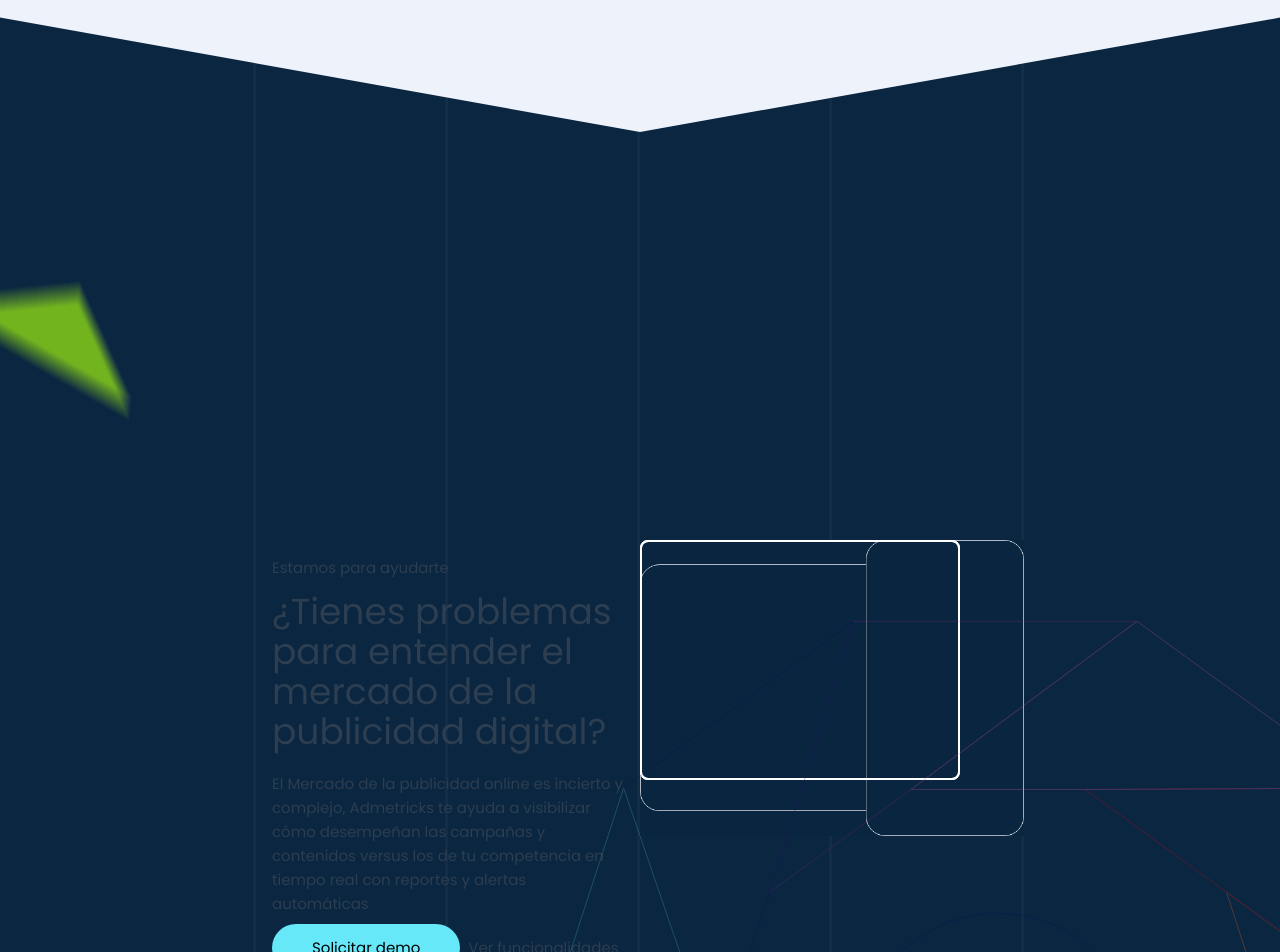
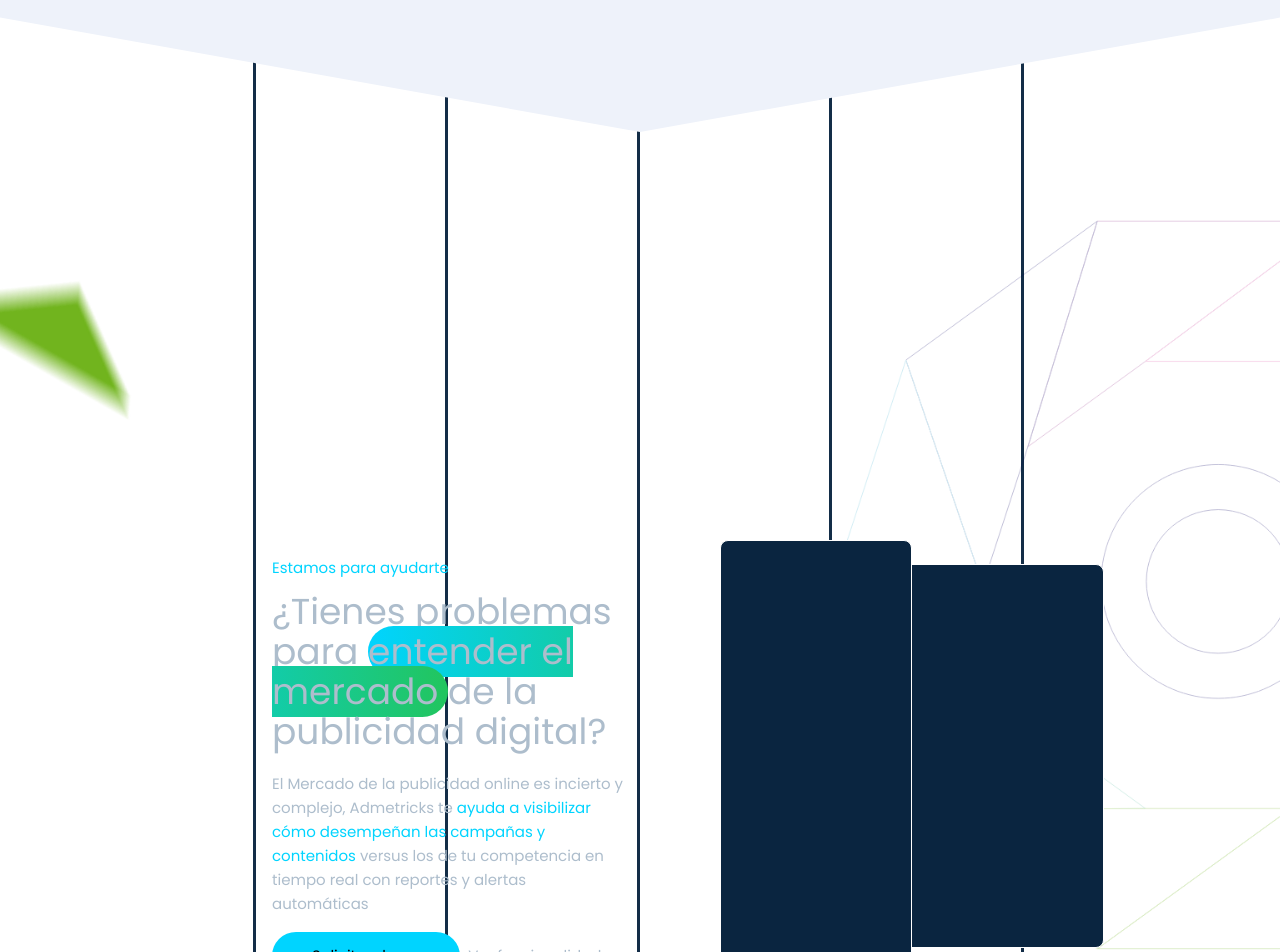
Before and after one commit to devendr4/admetricks-coding-test, a Vue app: page / in a window 1280 px wide. Shown: the top 952 px of the page. Built offline with nearby package versions, Linux system fonts and the light colour scheme.

Commit message:
use divs instead of png

```diff
--- a/src/App.vue
+++ b/src/App.vue
@@ -49,36 +49,41 @@ const sections: Section[] = [
     <div class="relative flex mt-80 flex-wrap ml-20% w-60%">
       <div class="p-2 w-1/2">
         <div class="p-2">
-          <h4>Estamos para ayudarte</h4>
+          <h4 class="text-cyan">Estamos para ayudarte</h4>
           <h1 class="text-4xl mb-5 mt-3">
-            ¿Tienes problemas para entender el mercado de la publicidad digital?
+            ¿Tienes problemas para
+            <span class="bg-gradient-to-r from-cyan rounded-full to-green-500 h-2 text-inherit"
+              >entender el mercado </span
+            >de la publicidad digital?
           </h1>
           <p class="mb-2">
-            El Mercado de la publicidad online es incierto y complejo, Admetricks te ayuda a
-            visibilizar cómo desempeñan las campañas y contenidos versus los de tu competencia en
-            tiempo real con reportes y alertas automáticas
+            El Mercado de la publicidad online es incierto y complejo, Admetricks te
+            <mark class="text-cyan bg-transparent">
+              ayuda a visibilizar cómo desempeñan las campañas y contenidos</mark
+            >
+            versus los de tu competencia en tiempo real con reportes y alertas automáticas
           </p>
-          <div class="flex gap-2">
-            <button class="p-3 bg-cyan-300 pl-10 pr-10 text-black rounded-full">
-              Solicitar demo
-            </button>
+          <div class="flex gap-2 mt-4">
+            <button class="p-3 bg-cyan pl-10 pr-10 text-black rounded-full">Solicitar demo</button>
             <button>Ver funcionalidades</button>
           </div>
         </div>
       </div>
       <div class="w-1/2">
-        <div class="relative">
-          <div class="absolute border-white border-2 rounded-lg h-[15rem] w-[20rem]"></div>
-          <div class="absolute border-white border-2 rounded-lg h-[15rem] w-[20rem]"></div>
+        <img class="absolute -top-[20rem] -right-[36rem]" src="./assets/polygons.png" />
+        <div class="relative left-20">
+          <div
+            class="absolute border-white bg-background border rounded-lg h-[24rem] w-[24rem] top-[1.5rem]"
+          ></div>
+          <div
+            class="absolute right-: border-white border bg-background rounded-lg h-[27rem] w-[12rem]"
+          ></div>
         </div>
-        <img class="right-[17rem] bg-background top-[35rem] z-20" src="./assets/rectangles.png" />
       </div>
-      <div class="w-full flex mt-4">
+      <div class="w-full flex mt-20">
         <SectionItem v-for="section in sections" v-bind:key="section.title" :item="section" />
       </div>
     </div>
-
-    <img class="absolute top-[40%] -right-44" src="./assets/polygons.png" />
 
     <div class="overflow-hidden">
       <img class="relative left-60" src="./assets/yellotriangle.png" />
--- a/src/assets/base.css
+++ b/src/assets/base.css
@@ -2,44 +2,6 @@
 @tailwind base;
 @tailwind components;
 @tailwind utilities;
-
-/* color palette from <https://github.com/vuejs/theme> */
-:root {
-  --vt-c-white: #ffffff;
-  --vt-c-white-soft: #f8f8f8;
-  --vt-c-white-mute: #f2f2f2;
-
-  --vt-c-black: #181818;
-  --vt-c-black-soft: #222222;
-  --vt-c-black-mute: #282828;
-
-  --vt-c-indigo: #2c3e50;
-
-  --vt-c-divider-light-1: rgba(60, 60, 60, 0.29);
-  --vt-c-divider-light-2: rgba(60, 60, 60, 0.12);
-  --vt-c-divider-dark-1: rgba(84, 84, 84, 0.65);
-  --vt-c-divider-dark-2: rgba(84, 84, 84, 0.48);
-
-  --vt-c-text-light-1: var(--vt-c-indigo);
-  --vt-c-text-light-2: rgba(60, 60, 60, 0.66);
-  --vt-c-text-dark-1: var(--vt-c-white);
-  --vt-c-text-dark-2: rgba(235, 235, 235, 0.64);
-}
-
-/* semantic color variables for this project */
-:root {
-  --color-background: #0b2641;
-  --color-background-soft: var(--vt-c-white-soft);
-  --color-background-mute: var(--vt-c-white-mute);
-
-  --color-border: var(--vt-c-divider-light-2);
-  --color-border-hover: var(--vt-c-divider-light-1);
-
-  --color-heading: var(--vt-c-text-light-1);
-  --color-text: var(--vt-c-text-light-1);
-
-  --section-gap: 160px;
-}
 
 @media (prefers-color-scheme: dark) {
   :root {
@@ -67,7 +29,7 @@ body {
   height: 100%;
   min-height: 100vh;
   max-width: 100vw;
-  color: var(--color-text);
+  color: #adbdcc;
   background: var(--color-background);
   transition:
     color 0.5s,
--- a/tailwind.config.js
+++ b/tailwind.config.js
@@ -17,7 +17,8 @@ export default {
         '100%': '100%'
       },
       colors: {
-        background: '#0A2540'
+        background: '#0A2540',
+        cyan: '#00D4FF'
       }
     }
   },
```
